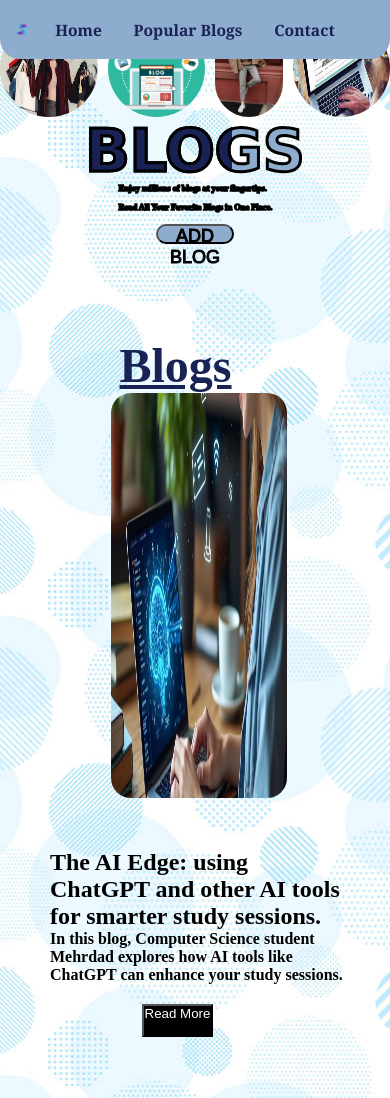
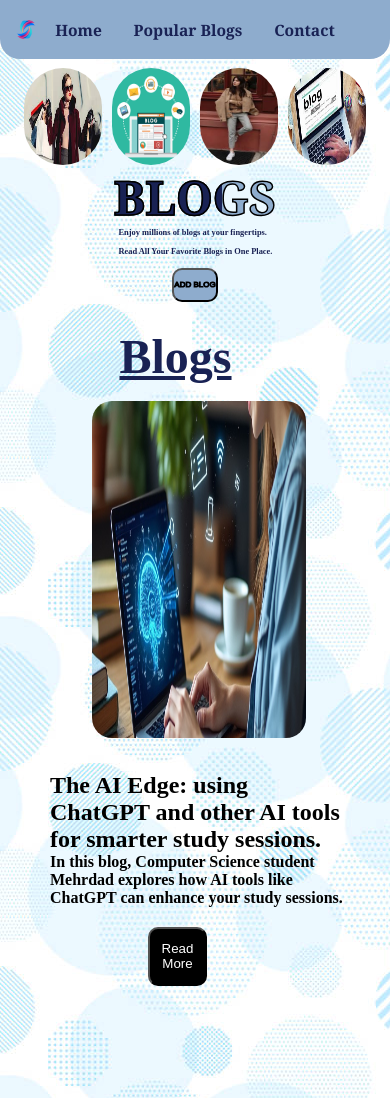
Before and after one commit to simransingh25060/Blogging, a plain HTML site: page index.html in a window 390 px wide. Shown: the top 1098 px of the page. Drawn offline with Linux system fonts and the light colour scheme.

Commit message:
first commit

```diff
--- a/blog1.css
+++ b/blog1.css
@@ -7,9 +7,8 @@
 }
 .img{
     height: 50vh;
-    margin-top: 20px;
-    margin-bottom: 20px;
-    margin-left: 300px;
+    margin-left:25vw ;
+    margin-top: 5vh;
     border: 5px solid black;
     border-radius: 20px;
 }
@@ -22,3 +21,20 @@
     font-size: large;
     margin: 20px;
 }
+@media (max-width: 900px) {
+    .img{
+        width: 60vw;
+        margin-left: 20vw;
+        border: 5px solid black;
+        border-radius: 20px;
+    }
+    h1{
+        color: black;
+        text-decoration: underline;
+        margin: 20px;
+    }
+    p{
+        font-size: large;
+        margin: 20px;
+    }
+}
--- a/blog2.css
+++ b/blog2.css
@@ -7,9 +7,8 @@
 }
 .img{
     height: 50vh;
-    margin-top: 20px;
-    margin-bottom: 20px;
-    margin-left: 400px;
+    margin-left:25vw ;
+    margin-top: 5vh;
     border: 5px solid black;
     border-radius: 20px;
 }
@@ -22,3 +21,20 @@
     font-size: large;
     margin: 20px;
 }
+@media (max-width: 900px) {
+    .img{
+        width: 60vw;
+        margin-left: 20vw;
+        border: 5px solid black;
+        border-radius: 20px;
+    }
+    h1{
+        color: black;
+        text-decoration: underline;
+        margin: 20px;
+    }
+    p{
+        font-size: large;
+        margin: 20px;
+    }
+}
--- a/style.css
+++ b/style.css
@@ -11,7 +11,7 @@
     height: 7vh;
     width: 100%;
     background-color: #8EACCD;
-    display: flex;
+    display:flex;
     justify-content: center;
     align-items: center;
     gap: 3vw;
@@ -75,7 +75,7 @@
     font-size: 10vw;
     color: #8EACCD;
     -webkit-text-stroke: 3px  black;
-    font-family:Verdana, Geneva, Tahoma, sans-serif;
+    font-family:Cambria, Cochin, Georgia, Times, 'Times New Roman', serif;
 }
 .blogs h1::before {
     content: "BLOGS";
@@ -131,6 +131,7 @@
     background-color: black;
     margin-left: 35vw;
     cursor: pointer;
+    border-radius: 20px;
 }
 #read:hover{
     background-color: #b3acac;
@@ -168,9 +169,7 @@
 }
 .info h4{
     font-size: 2vw;
-    font-family: cu;
     color:rgb(25, 34, 84) ;
-    -webkit-text-stroke: 1.5px  black;
     animation: scale-in-out 3s infinite ease-in-out;
 }
  @keyframes scale-in-out {
@@ -188,11 +187,11 @@
 .btn{
     background-color: #8EACCD;
     -webkit-text-stroke: 1px black;
-    height: 5vw;
-    width: 15vw;
+    height: 4vw;
+    width: 10vw;
     border-radius: 20px;
-    margin-bottom: 10vh;
-    font-size: x-large;
+    margin-bottom: 5vh;
+    font-size: 1rem;
 }
 .btn:hover{
     background-color:#5885b5;
@@ -216,7 +215,7 @@
     color: rgb(25, 34, 84);
     text-decoration: underline;
     font-size: 3rem;
-    padding: 20px;
+    padding-bottom: 20px;
 }
 .contactForm
 {
@@ -309,14 +308,21 @@
         font-size: 4vw;
         padding: 10px;
     }
+    .homepics{
+        padding-top: 8vh;
+    }
+    .blogicon{
+        height: 5vw;
+    }
 
     .hp1, .hp2, .hp3, .hp4 {
         height: 25vw;
-        width: 25vw;
+        width: 20vw;
     }
 
     .blogs h1 {
-        font-size: 15vw;
+        font-size: 12vw;
+        -webkit-text-stroke: 1.5px  black;
     }
 
     .carddiv {
@@ -324,27 +330,40 @@
     }
 
     .blog {
-        height:70vh;
+        height:60vh;
         width: 90vw;
         margin: 0 auto;
     }
+    .carddiv h1{
+        margin: 2vh;
+    }
     .img1{
-        margin-left: 28vw;
+        margin-left: 23vw;
+        height: 40vh;
+        width: 55vw;
     }
     .img2{
-        margin-left: 28vw;
+        margin-left: 23vw;
+        height: 40vh;
+        width: 55vw;
     }
 
     #read {
-        width: 20%;
+        width: 15vw;
+        height: 7vh;
         margin: 20px auto;
         display: flex;
         justify-content: center;
+        align-items: center;
+        border-radius: 10px;
     }
 
     .btn {
-        width: 20%;
-        font-size: large;
+        font-size:0.5rem;
+        height: 4vh;
+        width: 12vw;
+        margin-bottom: 0;
+        border-radius: 10px;
     }
 
     .contact {
@@ -355,6 +374,7 @@
     .contactForm {
         width: 90%;
         padding: 20px;
+        border-radius: 80px;
     }
 
     .contact h2 {
```
